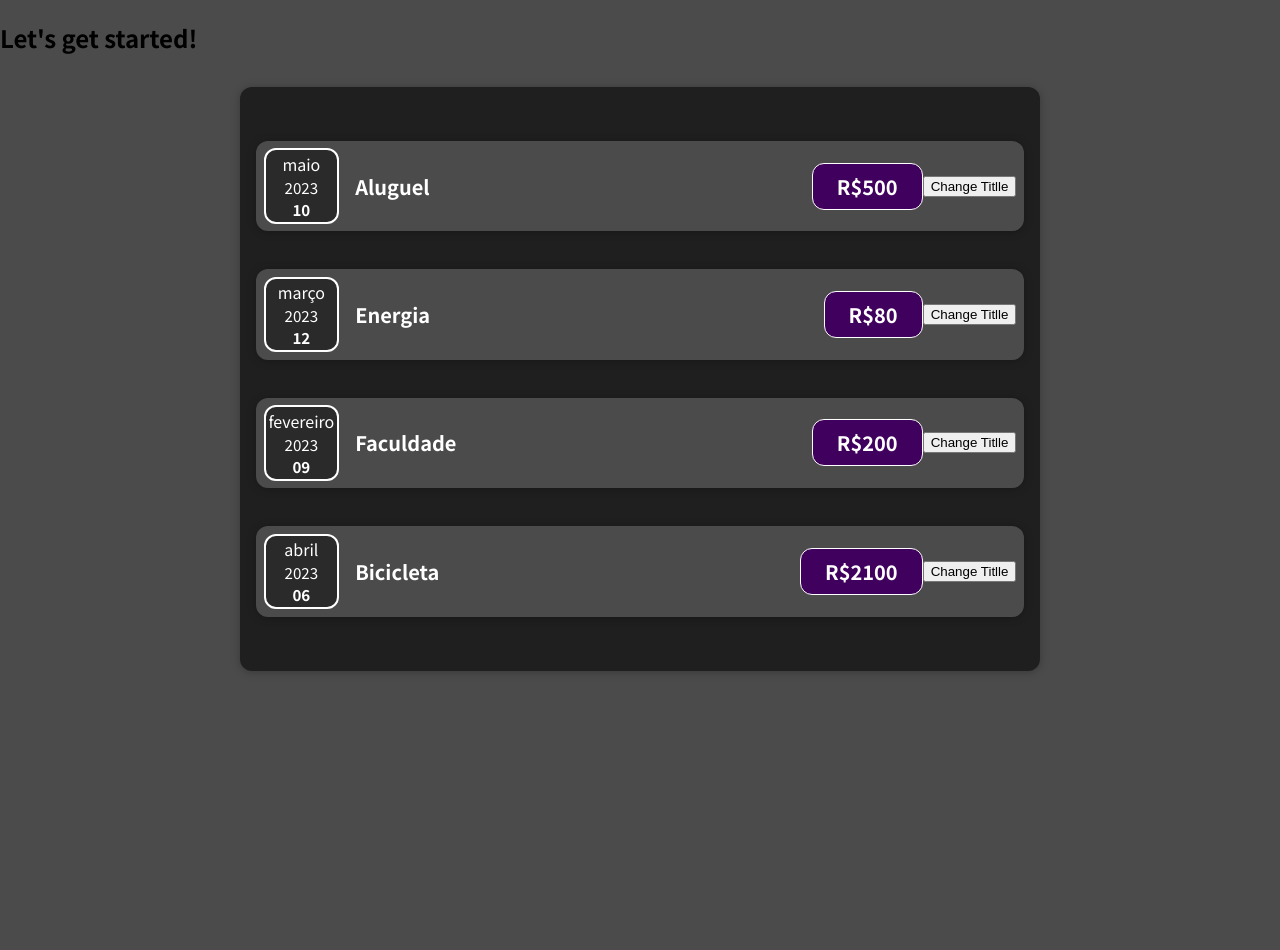
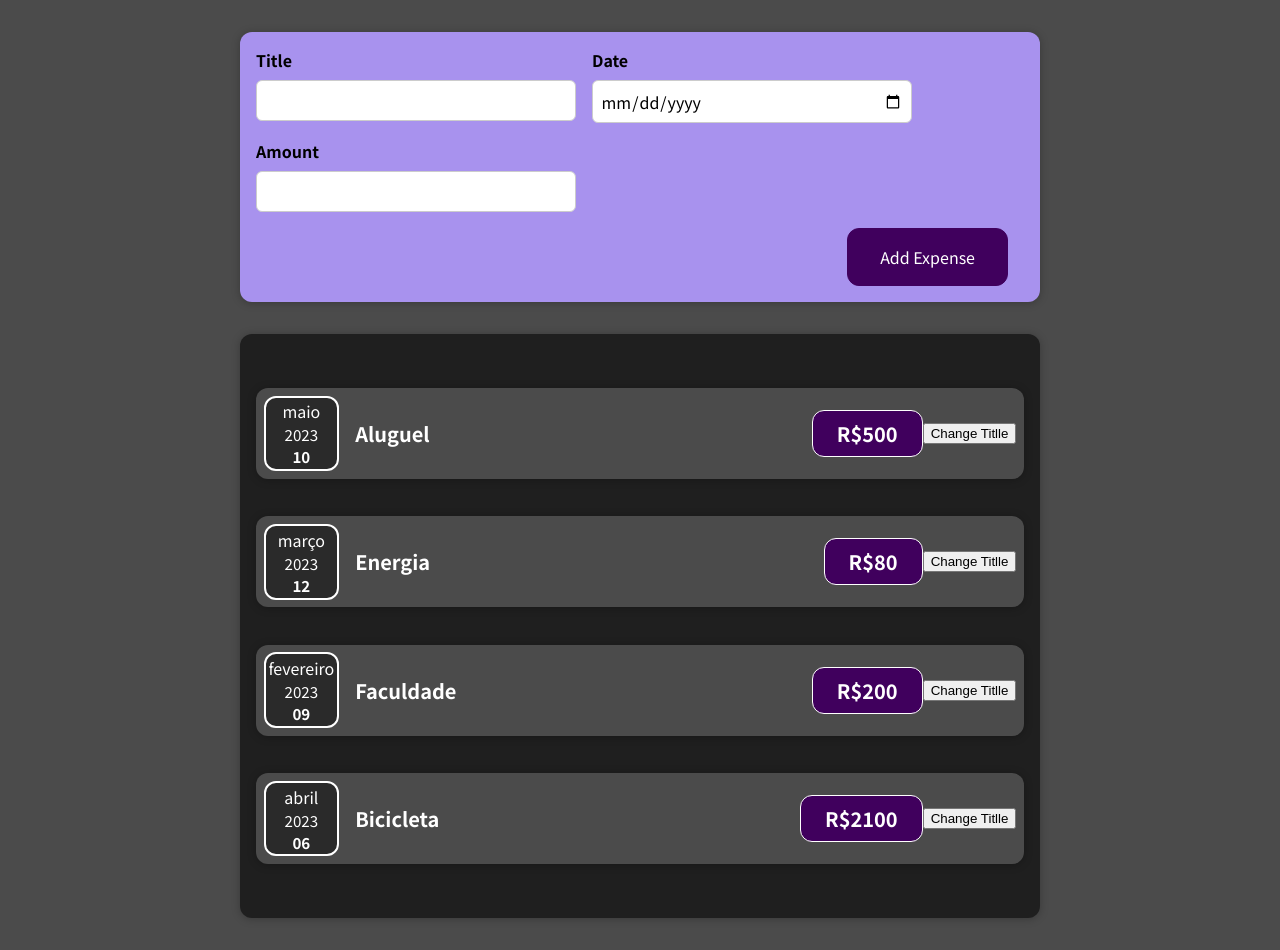
Before and after one commit to Siebrex/reactProject, a React (Create React App) app in the folder 01-starting-setup/01-starting-setup/: page / in a window 1280 px wide. Before the commit the page ends 800 px from the top, so only its background shows below. Built offline with nearby package versions, Linux system fonts and the light colour scheme.

Commit message:
commit
commit

```diff
--- a/01-starting-setup/01-starting-setup/src/App.js
+++ b/01-starting-setup/01-starting-setup/src/App.js
@@ -1,4 +1,5 @@
 import Expenses from "./components/Expenses/Expenses";
+import NewExpense from "./components/NewExpense/NewExpense";
 
 const App = () => {
   const expenses = [
@@ -15,7 +16,7 @@
 
   return (
     <div>
-      <h2>Let's get started!</h2>
+      <NewExpense/>
       <Expenses items={expenses} />
     </div>
   );
--- a/01-starting-setup/01-starting-setup/src/components/Expenses/ExpenseItem.js
+++ b/01-starting-setup/01-starting-setup/src/components/Expenses/ExpenseItem.js
@@ -27,3 +27,5 @@
 export default ExpenseItem;
 
 /* nao estamos defininod os valores dentro da funcao, esta vindo "de fora", do app.js, por meio do props e atributos.*/
+/*Colocamos um botao para criar um evento Eventlistener, no caso onclick. Deve criar uma nova funcao para esse evento de clicar*/
+/*useState- variavel que ira chamar uma funçao do react novamente. deve criar um array com dois valores(o valor anterior e o valor para qual quer alterar.*/
--- /dev/null
+++ b/01-starting-setup/01-starting-setup/src/components/NewExpense/ExpenseForm.css
@@ -0,0 +1,25 @@
+.new-expense__controls {
+    display: flex;
+    flex-wrap: wrap;
+    gap: 1rem;
+    margin-bottom: 1rem;
+    text-align: left;
+  }
+  .new-expense__control label {
+    font-weight: bold;
+    margin-bottom: 0.5rem;
+    display: block;
+  }
+
+  .new-expense__control input {
+    font: inherit;
+    padding: 0.2cm;
+    border-radius: 6px;
+    border: 1px solid #ccc;
+    width: 20rem;
+    max-width: 100%;
+  }
+
+  .new-expense__actions {
+    text-align: right;
+  }
--- /dev/null
+++ b/01-starting-setup/01-starting-setup/src/components/NewExpense/ExpenseForm.js
@@ -0,0 +1,33 @@
+import './ExpenseForm.css';
+
+function ExpenseForm(params) {
+
+    function TitleChange(params) {
+        console.log('title changed!');
+    };
+
+
+    return <form>
+        <div className='new-expense__controls'>
+            <div className="new-expense__control">
+                <label>Title</label>
+                <input type='text' onChange={TitleChange}></input>
+             </div>
+             <div className="new-expense__control">
+                <label>Date</label>
+                <input type='date' min='2019-01-01' max='2023-12-31'></input>
+             </div>
+            <div className="new-expense__control">
+                <label>Amount</label>
+                <input type='number' min='0.01' step='0.01'></input>
+            </div>
+         </div>
+         <div className='new-expense__actions'>
+            <button type='submit'>Add Expense</button>
+        </div>
+    </form>
+}
+
+export default ExpenseForm;
+
+/* Os usuarios precisam conseguir acessar o titulo, a data e o valor, por isso serao feito 3 inputs*/
--- /dev/null
+++ b/01-starting-setup/01-starting-setup/src/components/NewExpense/NewExpense.css
@@ -0,0 +1,38 @@
+.new-expense{
+    background-color: #a892ee;
+    padding: 1rem;
+    margin: 2rem auto;
+    width: 50rem;
+    max-width: 95%;
+    border-radius: 12px;
+    text-align: center;
+    box-shadow: 0 1px 8px rgba(0, 0, 0, 0.25);
+}
+
+.new-expense button {
+    font: inherit;
+    cursor: pointer;
+    padding: 1rem 2rem;
+    border: 1px solid #40005d;
+    background-color: #40005d;
+    color: white;
+    border-radius: 12px;
+    margin-right: 1rem;
+  }
+
+  .new-expense button:hover,
+  .new-expense button:active {
+    background-color: #510674;
+    border-color: #510674;
+  }
+
+  .new-expense button.alternative {
+    color: #220131;
+    border-color: transparent;
+    background-color: transparent;
+  }
+
+  .new-expense button.alternative:hover,
+  .new-expense button.alternative:active {
+    background-color: #ddb3f8;
+  }
--- /dev/null
+++ b/01-starting-setup/01-starting-setup/src/components/NewExpense/NewExpense.js
@@ -0,0 +1,13 @@
+import './NewExpense.css';
+import './ExpenseForm'
+import ExpenseForm from './ExpenseForm';
+
+function NewExpense(params) {
+    return <div className= "new-expense">
+        <ExpenseForm></ExpenseForm>
+    </div>
+}
+
+export default NewExpense;
+
+/*Queremos criar uma forma para nossos inputs */
```
